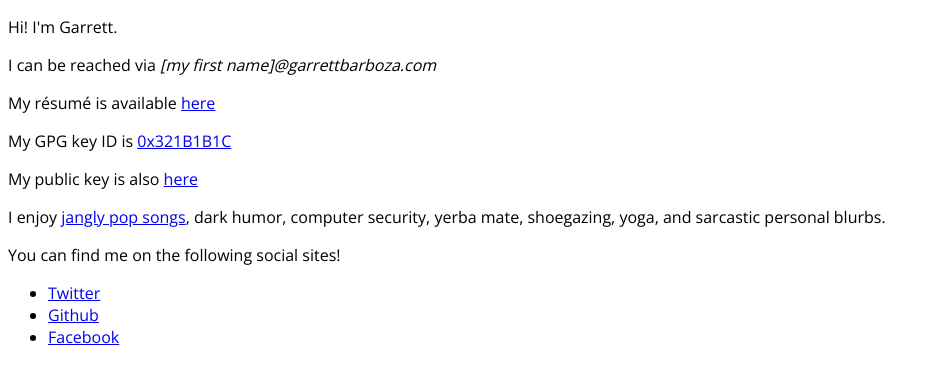
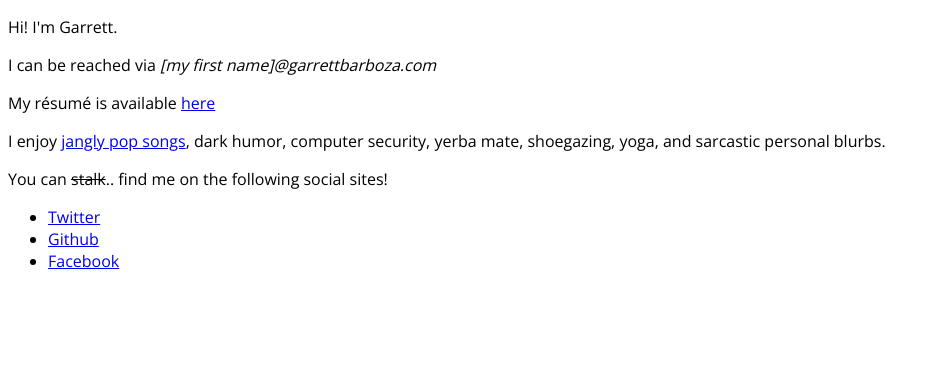
Before and after one commit to garrettbarboza/garrettbarboza.com, a plain HTML site: page index.html in a window 1280 px wide. Shown: the whole page, without its empty margins (0-940 px from the left). Drawn offline with nearby package versions, Linux system fonts and the light colour scheme.

Commit message:
encryption is for fascists.

```diff
--- a/index.html
+++ b/index.html
@@ -15,12 +15,10 @@
     <p>Hi! I'm Garrett.</p>
     <p>I can be reached via <i>[my first name]@garrettbarboza.com</i></p>
     <p>My résumé is available <a href="resume.pdf">here</a></p>
-    <p>My GPG key ID is <a href="http://pgp.mit.edu:11371/pks/lookup?search=0x321B1B1C">0x321B1B1C</a></p>
-    <p>My public key is also <a href="pub.asc">here</a></p>
 
     <p>I enjoy <a target="_blank" href="https://www.youtube.com/watch?v=qJm8cohGvpg">jangly pop songs</a>, dark humor, computer security, yerba mate, shoegazing, yoga, and sarcastic personal blurbs.</p>
 
-    <p>You can find me on the following social sites!<p>
+    <p>You can <s>stalk</s>.. find me on the following social sites!</p>
     <ul>
       <li><a target="_blank" href="https://twitter.com/garrettbarboza">Twitter</a></li>
       <li><a target="_blank" href="https://github.com/gbarboza">Github</a></li>
```
Also changed, not shown: 1 other file.
